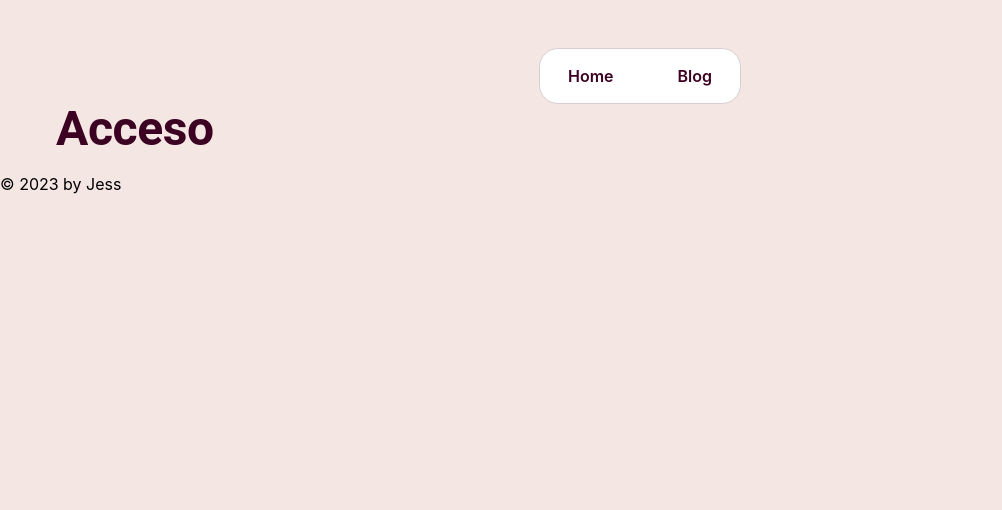
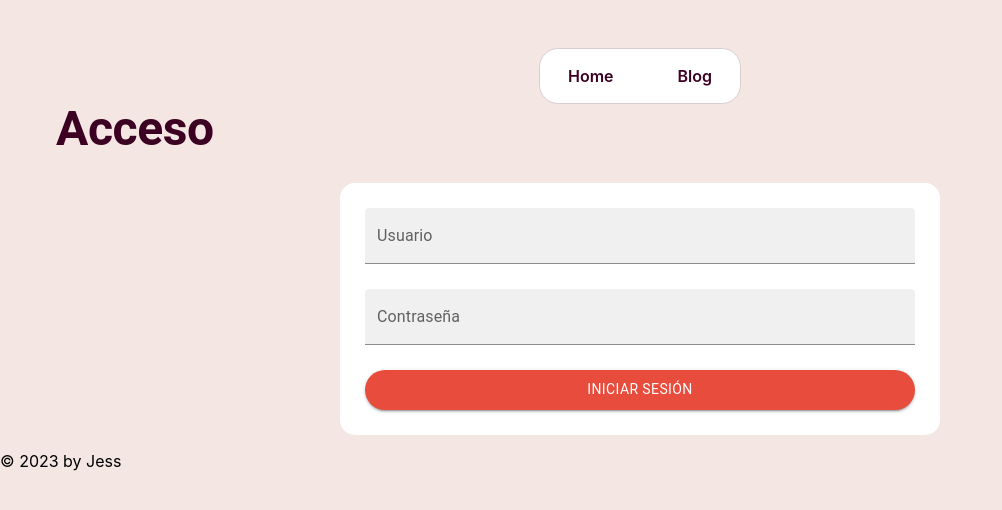
Before and after one commit to jessicablossom/blog-posts, a React (Create React App) app: page / in a window 1280 px wide. Shown: the top 510 px of the page, without its empty margins (0-1002 px from the left). Built offline with nearby package versions, Linux system fonts and the light colour scheme.

Commit message:
add login hook, component, wip

```diff
--- a/src/components/BlogList/BlogList.jsx
+++ b/src/components/BlogList/BlogList.jsx
@@ -1,4 +1,4 @@
-import React, { useState } from 'react';
+import React, { useState, useEffect } from 'react';
 import BlogCard from '../BlogCard/BlogCard';
 import { Pagination } from '@mui/material';
 import './index.css';
--- a/src/components/DetailPostModal/DetailPostModal.jsx
+++ b/src/components/DetailPostModal/DetailPostModal.jsx
@@ -8,11 +8,20 @@ import {
   DialogTitle,
   Stack,
 } from '@mui/material';
+import CloseIcon from '@mui/icons-material/Close';
+import DeleteIcon from '@mui/icons-material/Delete';
 import IconButton from '@mui/material/IconButton';
-import CloseIcon from '@mui/icons-material/Close';
+import usePosts from './../../hooks/useBlogPosts';
 import './detailpost.css';
 
 const DetailPost = ({ post, open, handleClose }) => {
+  const { deletePost, getPosts } = usePosts();
+
+  const handleDelete = async () => {
+    await deletePost(post.id);
+    handleClose();
+  };
+
   return (
     <Dialog className="modal" open={open} onClose={handleClose} maxWidth="lg">
       <DialogTitle>{post.title}</DialogTitle>
@@ -39,6 +48,19 @@ const DetailPost = ({ post, open, handleClose }) => {
             Por {post.author}
           </Typography>
           <Stack className="description-container">
+            <Stack>
+              <IconButton
+                onClick={handleDelete}
+                sx={{
+                  position: 'absolute',
+                  right: 48,
+                  top: 8,
+                  color: (theme) => theme.palette.error.main,
+                }}
+              >
+                <DeleteIcon />
+              </IconButton>
+            </Stack>
             <Typography variant="body2" color="textSecondary">
               {post.description}
             </Typography>
--- /dev/null
+++ b/src/components/Login/Login.css
@@ -0,0 +1,15 @@
+div.login-container {
+  background-color: var(--color-light);
+  padding: 25px;
+  border-radius: 15px;
+}
+.form-login {
+  display: flex;
+  flex-direction: column;
+  gap: 25px;
+}
+
+button.button-contained {
+  width: 100%;
+  height: 40px;
+}
--- /dev/null
+++ b/src/components/Login/Login.jsx
@@ -0,0 +1,71 @@
+import React, { useState } from 'react';
+import {
+  TextField,
+  Button,
+  Typography,
+  Container,
+  FormControl,
+} from '@mui/material';
+import useGetUser from './../../hooks/useLogin';
+import './Login.css';
+
+const Login = () => {
+  const { getUser } = useGetUser();
+
+  const [username, setUsername] = useState('');
+  const [password, setPassword] = useState('');
+  const [loginMessage, setLoginMessage] = useState('');
+
+  const handleLogin = async () => {
+    try {
+      const response = await getUser(username);
+      if (response && response.length > 0) {
+        const user = response[0];
+        if (user.username === username && user.password === password) {
+          setLoginMessage('¡Estás logueado!');
+        } else {
+          setLoginMessage('Las credenciales no son válidas');
+        }
+      } else {
+        setLoginMessage('No se pudo validar el usuario');
+      }
+    } catch (error) {
+      setLoginMessage('Error al iniciar sesión');
+    }
+  };
+
+  return (
+    <Container className="login-container" maxWidth="sm">
+      <form onSubmit={handleLogin}>
+        <FormControl className="form-login" fullWidth required>
+          <TextField
+            label="Usuario"
+            variant="filled"
+            value={username}
+            color="success"
+            onChange={(e) => setUsername(e.target.value)}
+          />
+          <TextField
+            label="Contraseña"
+            variant="filled"
+            type="password"
+            value={password}
+            color="success"
+            onChange={(e) => setPassword(e.target.value)}
+          />
+          <Button
+            type="submit"
+            className="button-contained"
+            variant="contained"
+            color="primary"
+          >
+            Iniciar sesión
+          </Button>
+          {loginMessage && <Typography>{loginMessage}</Typography>}
+        </FormControl>
+      </form>
+    </Container>
+  );
+};
+
+export default Login;
--- /dev/null
+++ b/src/hooks/useLogin.js
@@ -0,0 +1,30 @@
+import { useState } from 'react';
+import axios from 'axios';
+
+const useGetUser = () => {
+  const [user, setUser] = useState(null);
+  const [error, setError] = useState(null);
+
+  const getUser = async (username) => {
+    try {
+      const response = await axios.get(
+        `https://65305bc56c756603295e8df4.mockapi.io/api/v1/users?username=${username}`
+      );
+      setUser(response.data);
+      setError(null);
+      return response.data;
+    } catch (err) {
+      setError(err);
+      console.error('Error:', err);
+      return null;
+    }
+  };
+
+  // a los efectos practicos de un ejercicio de codigo, la respuesta del endpoint nos devuelve el usuario y password,
+  // pero esto deberia quedar encriptando la informacion sensible del usuario como buena practica utilizando un token y un hash
+  // validar el usuario y contraseña
+
+  return { user, error, getUser };
+};
+
+export default useGetUser;
--- a/src/views/Home/Home.jsx
+++ b/src/views/Home/Home.jsx
@@ -1,6 +1,7 @@
 import React from 'react';
 import { Container, Typography } from '@mui/material';
 import './home.css';
+import Login from '../../components/Login/Login';
 
 const Home = () => {
   return (
@@ -8,6 +9,7 @@ const Home = () => {
       <Typography className="main-title" variant="h2">
         Acceso
       </Typography>
+      <Login />
     </Container>
   );
 };
```
